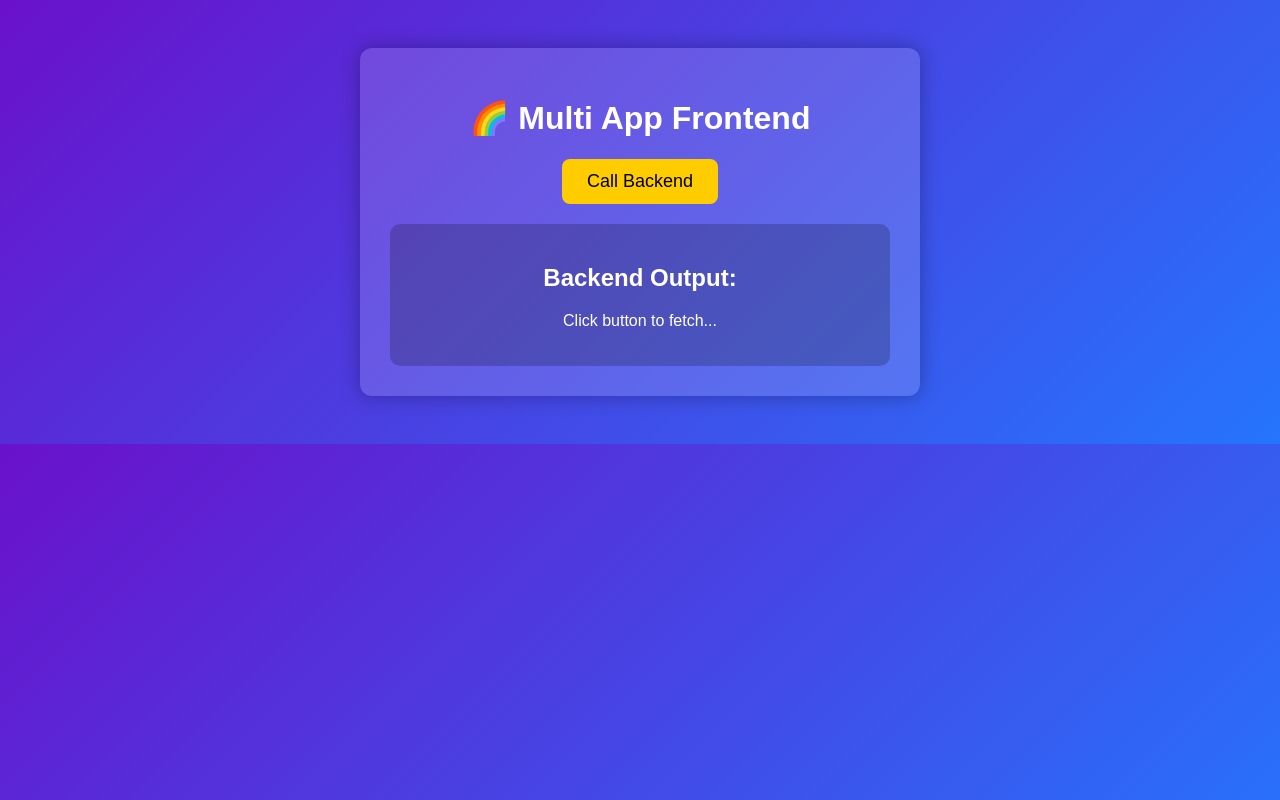
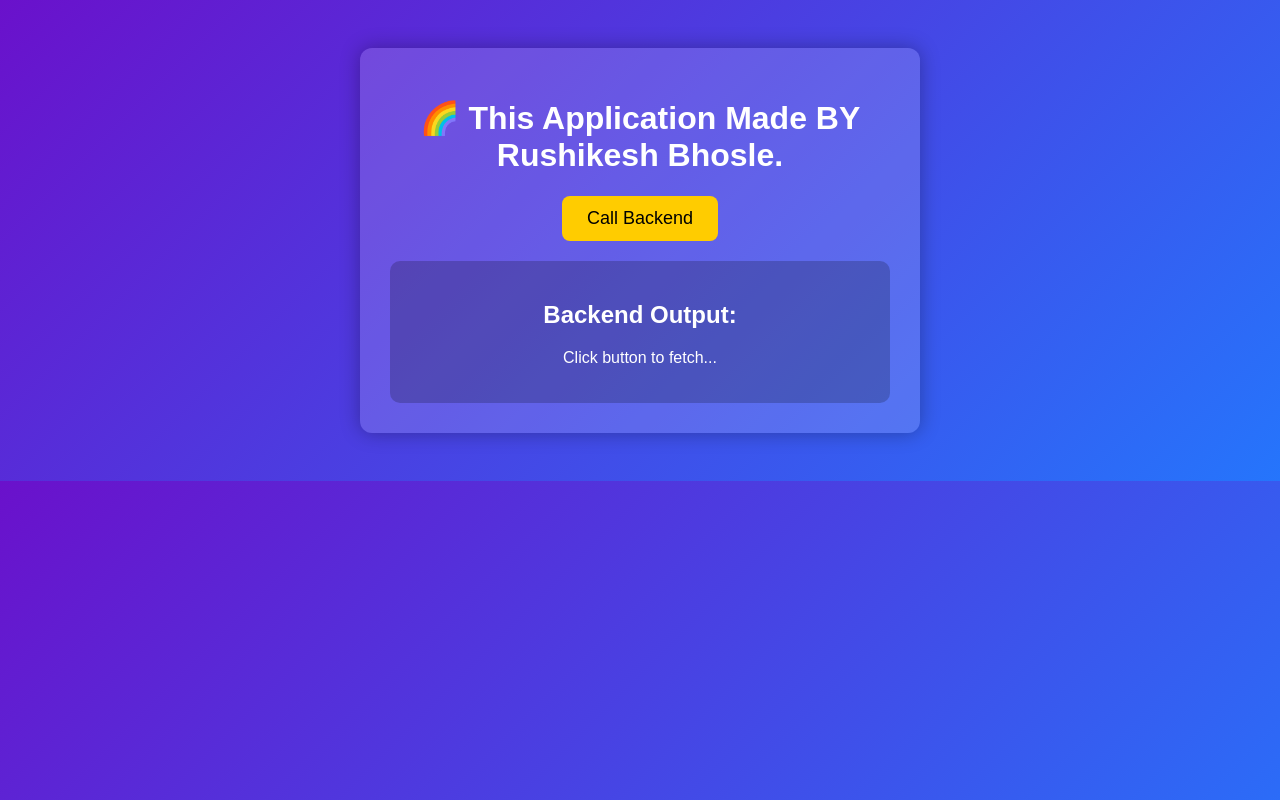
Before and after one commit to Rushi5078/multi-app-project, a plain HTML site: page frontend/index.html in a window 1280 px wide. Drawn offline with Linux system fonts and the light colour scheme.

Commit message:
Update index.html

```diff
--- a/frontend/index.html
+++ b/frontend/index.html
@@ -8,7 +8,7 @@
 <body>
 
 <div class="container">
-    <h1>🌈 Multi App Frontend</h1>
+    <h1>🌈 This Application Made BY Rushikesh Bhosle.</h1>
 
     <button id="backendBtn">Call Backend</button>
 
```
